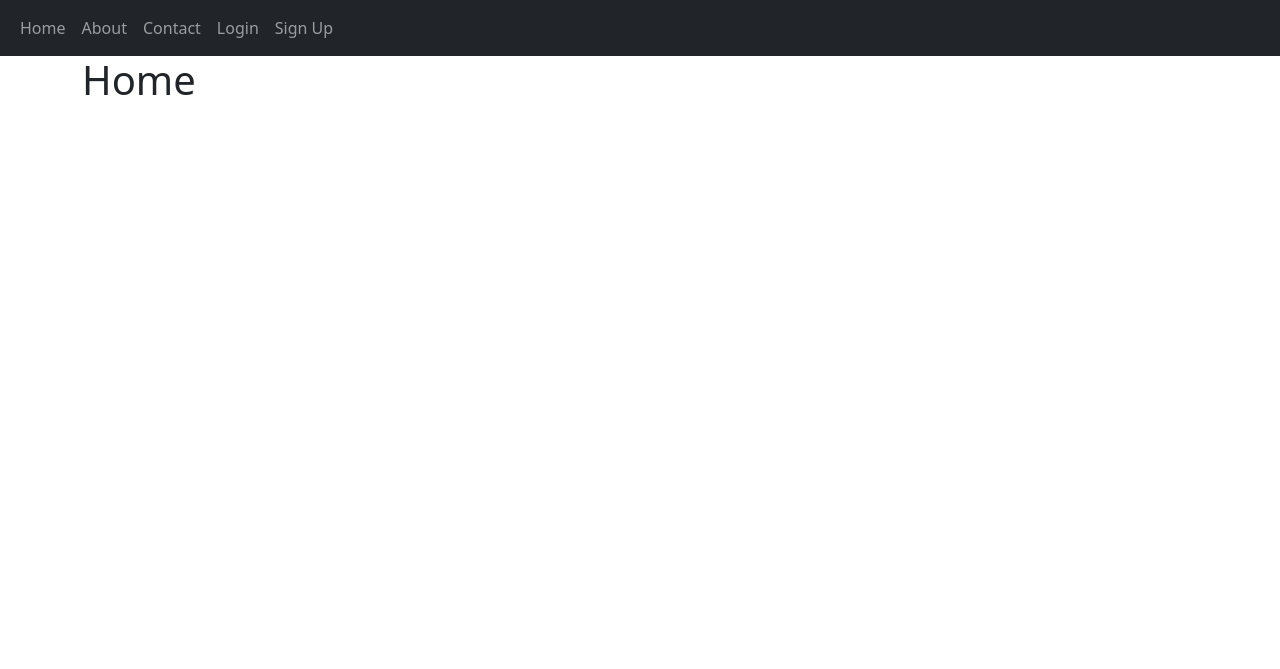
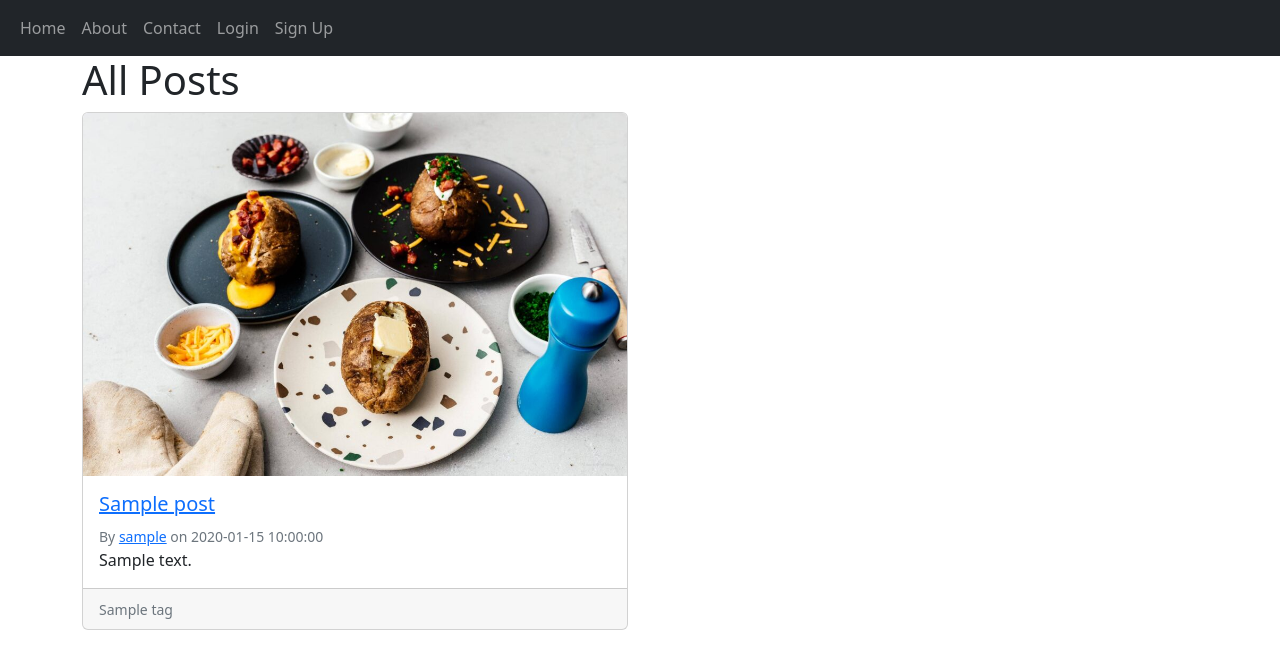
Before and after one commit to Priscilla-B/blog-app-with-flask, a Flask app: template blog_app/templates/index.html in a window 1280 px wide. Shown: the top 669 px of the page. Run offline with Flask 2, Linux system fonts and the light colour scheme; the template is opened without the code that fills it: most values are stand-ins (such as "Sample title", 1, 10 or a date in 2020); parts of the project's set-up code (start-up, migrations or seed data) failed here and were passed over.

Commit message:
cards to show all posts

```diff
--- a/blog_app/templates/index.html
+++ b/blog_app/templates/index.html
@@ -3,6 +3,49 @@
 {% block title %}Home{% endblock %}
 
 {% block content %}
-<h1>Home</h1>
+<h1>All Posts</h1>
+
+
+<div class="row row-cols-1 row-cols-md-2 g-4">
+    {% for post in posts %}
+    <div class="col">
+      <div class="card h-100">
+        <img src="{{url_for('static', filename='\images\sample_image.jpg') }}" class="card-img-top" alt="...">
+
+        <div class="card-body">
+            <div class="d-flex justify-content-between align-items-center">
+                <a href="/view-post/{{post.id}}">
+                    <h5 class="card-title">{{post.title}}</h5>
+                </a>
+
+                {% if current_user == post.author %}
+                <div class="btn-group">
+                    <button type="button" class="btn btm-sm btn-primary dropdown-toggle" data-bs-toggle="dropdown">
+                    </button>
+                    <ul class="dropdown-menu">
+                        <li><a href="/delete-post/{{post.id}}" class="dropdown-item">Delete</a></li>
+                        <li><a href="/edit-post/{{post.id}}" class="dropdown-item">Edit</a></li>
+                    </ul>
+                </div>
+                {% endif %}
+            </div>
+            <small class="text-muted">
+                By <a href="/posts/{{post.author.username}}">{{post.author.username}}</a>
+                on {{post.date_created}}
+            </small>
+            <p class="card-text">{{post.summary}}</p>
+        </div>
+
+        <div class="card-footer">
+            <small class="text-muted">
+                {% for tag in post.tags %}
+                    {{tag.name}}
+                {% endfor %}
+            </small>
+          </div>
+      </div>
+    </div>
+    {% endfor %}
+  </div>
 
 {% endblock %}
```
